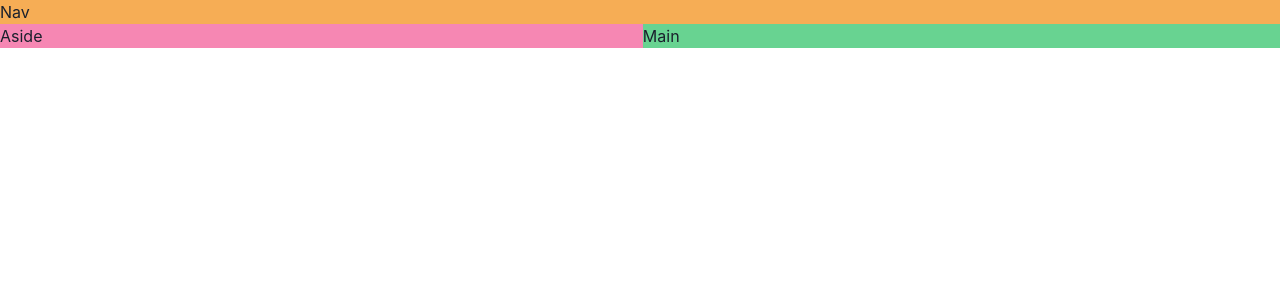
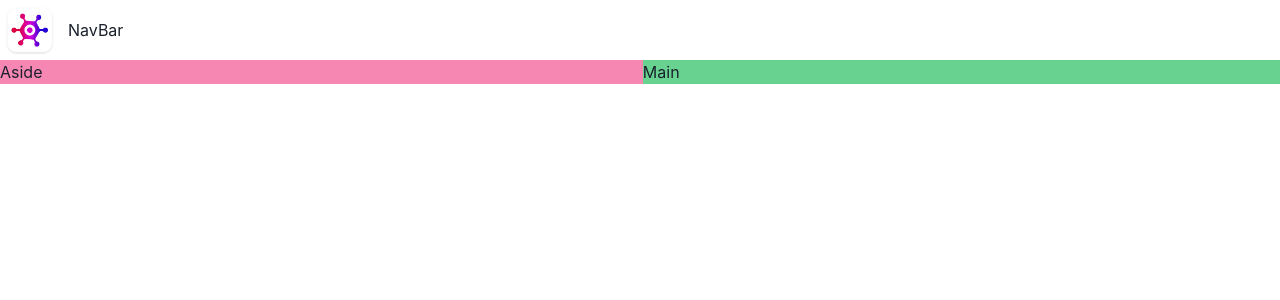
Before and after one commit to pelic86/video-tab, a React (Vite) app: page / in a window 1280 px wide. Shown: the top 300 px of the page. Built offline with nearby package versions, Linux system fonts and the light colour scheme.

Commit message:
feat: add Navbar

```diff
--- a/src/App.tsx
+++ b/src/App.tsx
@@ -1,4 +1,5 @@
 import { Grid, GridItem, Show } from "@chakra-ui/react";
+import NavBar from "./components/NavBar";
 
 function App() {
   return (
@@ -8,8 +9,8 @@
         lg: `"nav nav" "aside main"`,
       }}
     >
-      <GridItem bg="orange.300" area={"nav"}>
-        Nav
+      <GridItem area={"nav"}>
+        <NavBar />
       </GridItem>
       <Show above="lg">
         <GridItem bg="pink.300" area={"aside"}>
--- /dev/null
+++ b/src/components/NavBar.tsx
@@ -0,0 +1,13 @@
+import { HStack, Image, Text } from "@chakra-ui/react";
+import logo from "../assets/logo.webp";
+
+const NavBar = () => {
+  return (
+    <HStack>
+      <Image src={logo} boxSize={"60px "} />
+      <Text>NavBar</Text>
+    </HStack>
+  );
+};
+
+export default NavBar;
```
Also changed, not shown: src/assets/logo.webp (added).
